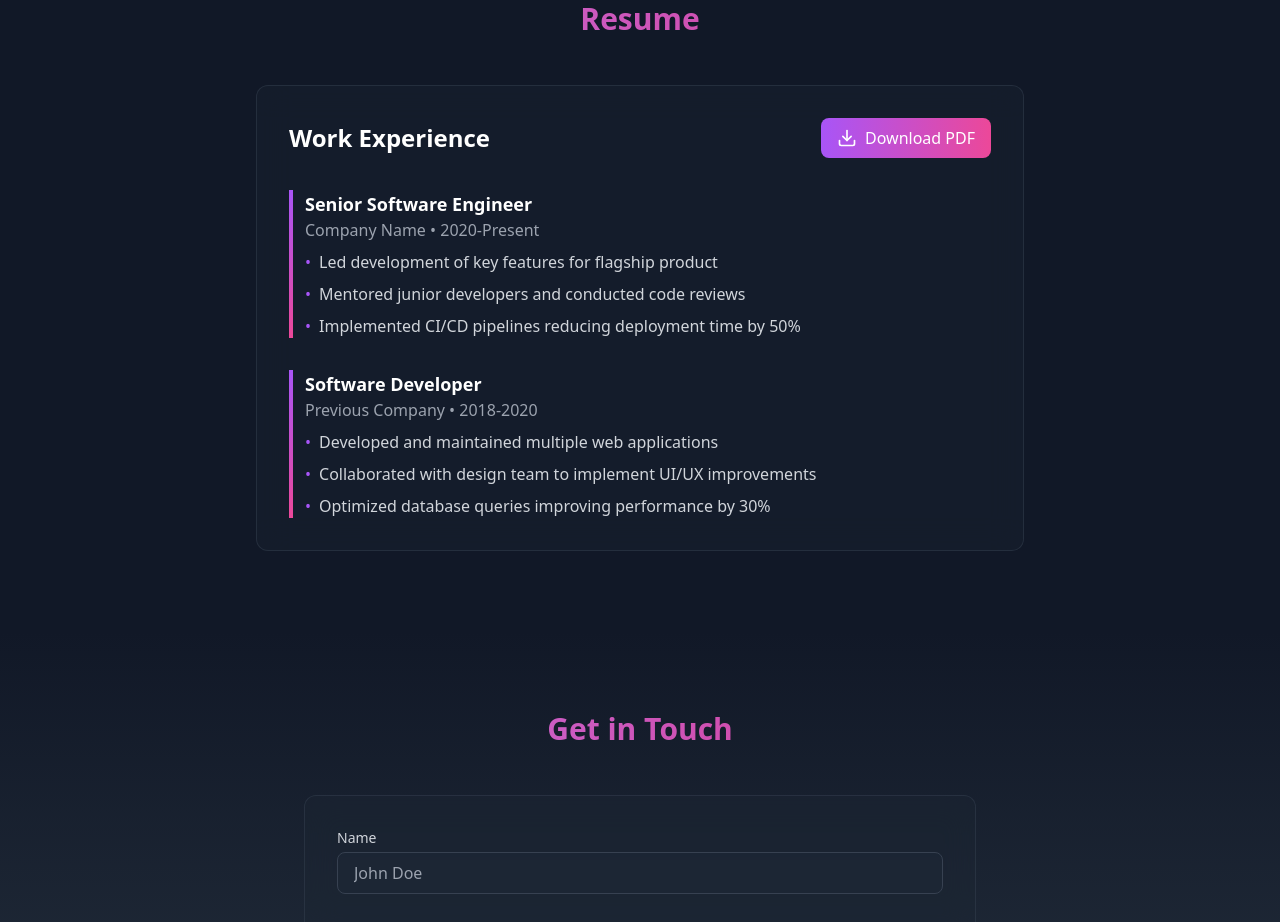
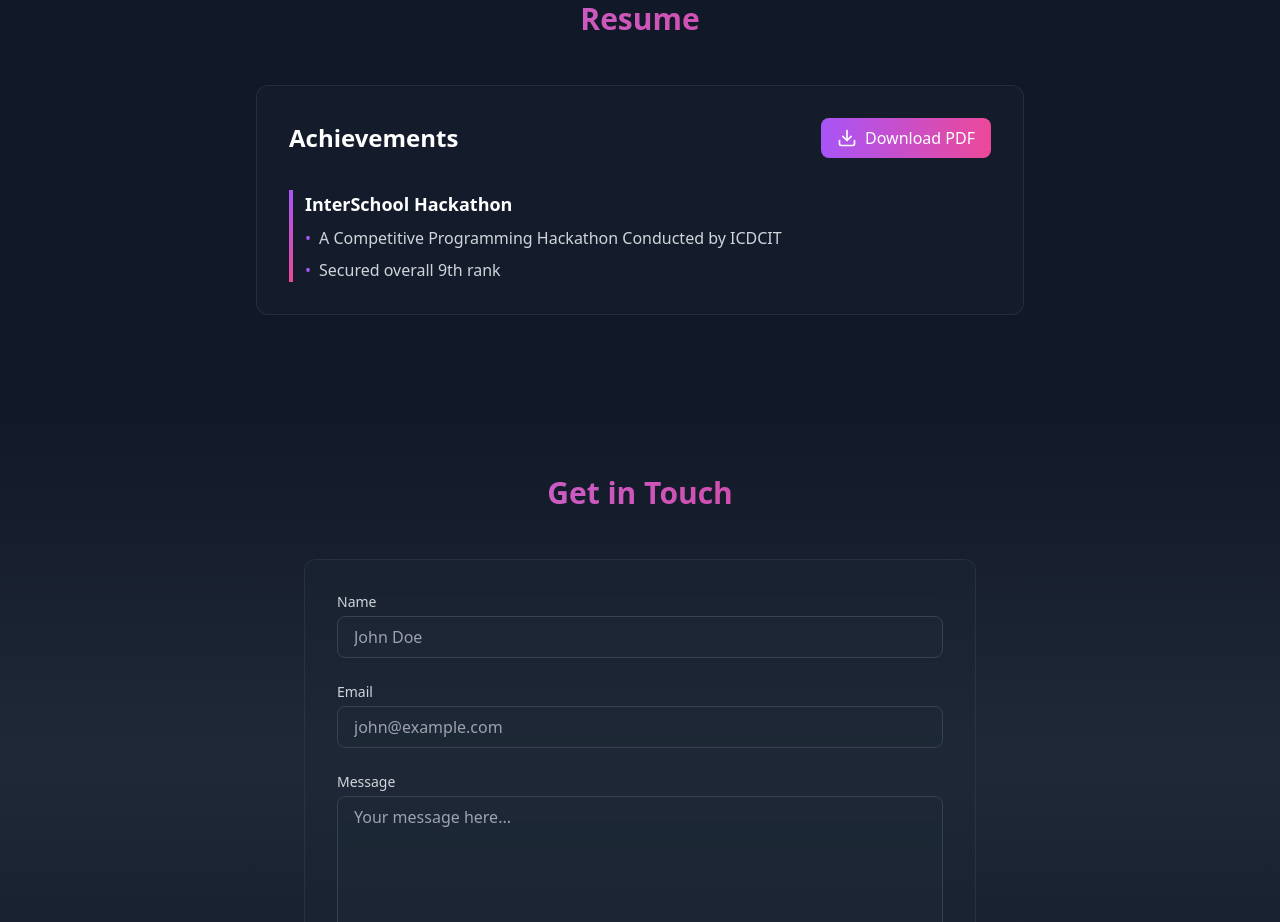
Before and after one commit to dovbyk/Resume, a React (Vite) app: page / in a window 1280 px wide. Shown: the part 2320-3242 px from the top of the page. Built offline with nearby package versions, Linux system fonts and the light colour scheme.

Commit message:
Update Resume.tsx

```diff
--- a/src/components/Resume.tsx
+++ b/src/components/Resume.tsx
@@ -9,7 +9,7 @@ const Resume = () => {
         <div className="max-w-3xl mx-auto">
           <div className="glass-card p-8">
             <div className="flex justify-between items-center mb-8">
-              <h3 className="text-2xl font-semibold text-white">Work Experience</h3>
+              <h3 className="text-2xl font-semibold text-white">Achievements</h3>
               <a
                 href="/src/Resume.pdf"
                 download
@@ -22,36 +22,18 @@ const Resume = () => {
 
             <div className="space-y-8">
               <div className="relative pl-4 before:absolute before:left-0 before:top-0 before:bottom-0 before:w-1 before:bg-gradient-to-b before:from-purple-500 before:to-pink-500">
-                <h4 className="font-semibold text-lg text-white">Senior Software Engineer</h4>
-                <p className="text-gray-400">Company Name • 2020-Present</p>
+                <h4 className="font-semibold text-lg text-white">InterSchool Hackathon</h4>
                 <ul className="mt-2 space-y-2 text-gray-300">
                   <li className="flex items-center before:content-['•'] before:mr-2 before:text-purple-500">
-                    Led development of key features for flagship product
+                    A Competitive Programming Hackathon Conducted by ICDCIT
                   </li>
                   <li className="flex items-center before:content-['•'] before:mr-2 before:text-purple-500">
-                    Mentored junior developers and conducted code reviews
-                  </li>
-                  <li className="flex items-center before:content-['•'] before:mr-2 before:text-purple-500">
-                    Implemented CI/CD pipelines reducing deployment time by 50%
+                    Secured overall 9th rank
                   </li>
                 </ul>
               </div>
 
-              <div className="relative pl-4 before:absolute before:left-0 before:top-0 before:bottom-0 before:w-1 before:bg-gradient-to-b before:from-purple-500 before:to-pink-500">
-                <h4 className="font-semibold text-lg text-white">Software Developer</h4>
-                <p className="text-gray-400">Previous Company • 2018-2020</p>
-                <ul className="mt-2 space-y-2 text-gray-300">
-                  <li className="flex items-center before:content-['•'] before:mr-2 before:text-purple-500">
-                    Developed and maintained multiple web applications
-                  </li>
-                  <li className="flex items-center before:content-['•'] before:mr-2 before:text-purple-500">
-                    Collaborated with design team to implement UI/UX improvements
-                  </li>
-                  <li className="flex items-center before:content-['•'] before:mr-2 before:text-purple-500">
-                    Optimized database queries improving performance by 30%
-                  </li>
-                </ul>
-              </div>
+
             </div>
           </div>
         </div>
```
